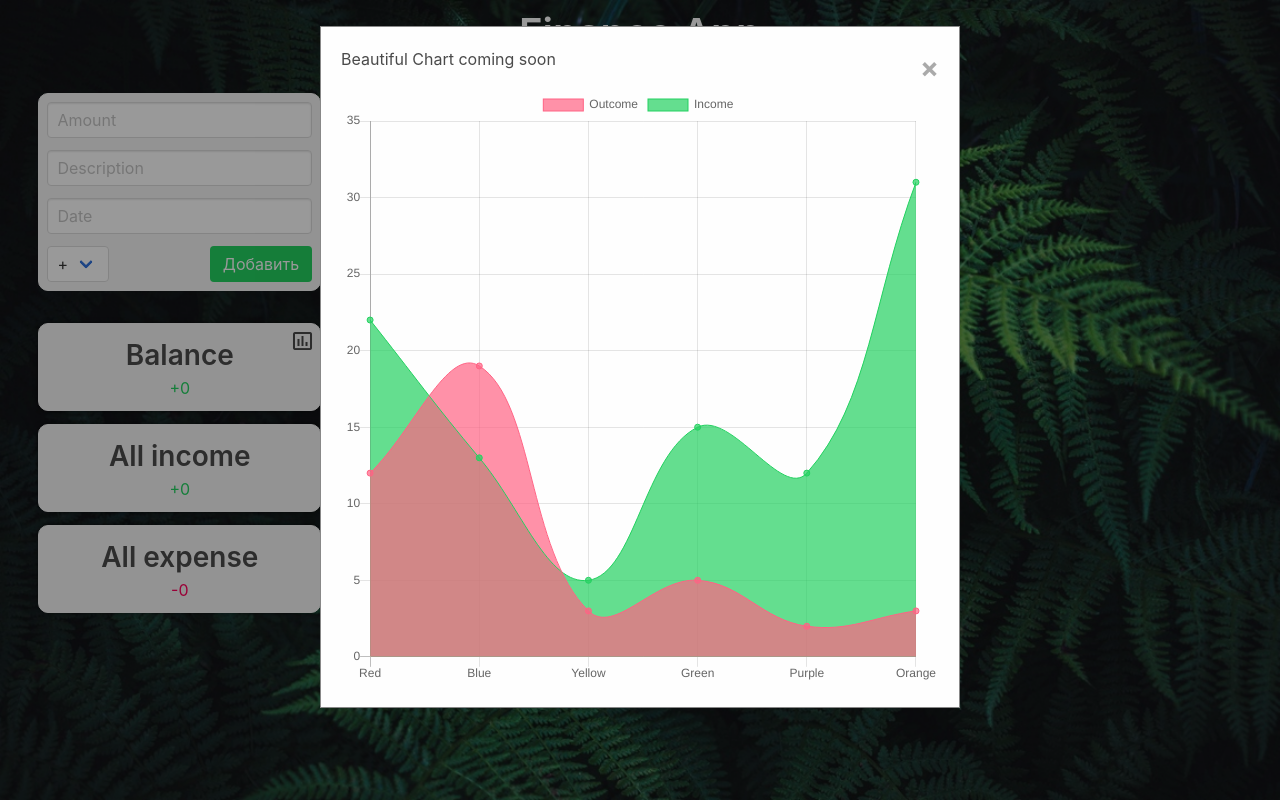
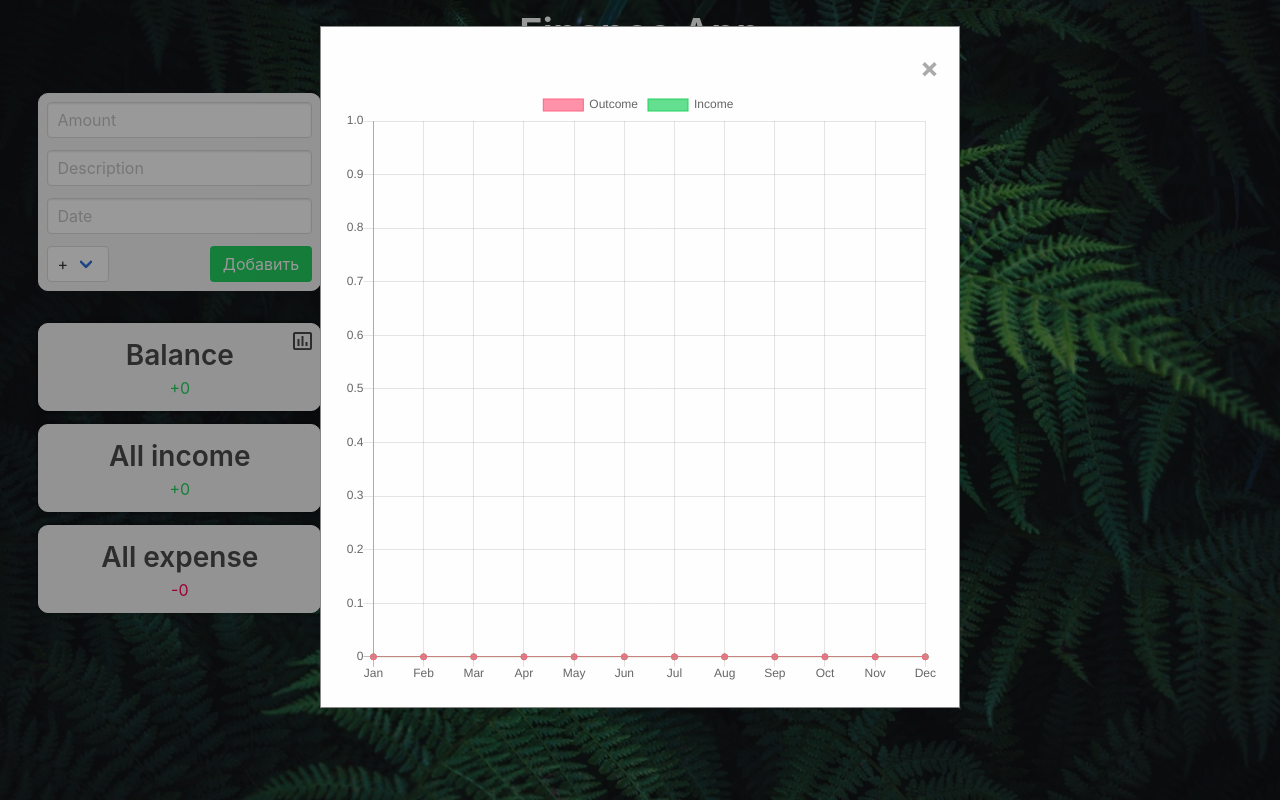
Before and after one commit to vladegorov11/finance_app_js, a website built with webpack: page public/index.html in a window 1280 px wide. Both pictures are taken after a click on the icon "insert_chart_outlined". Built offline with nearby package versions, Linux system fonts and the light colour scheme.

Commit message:
added chart

```diff
--- a/public/index.html
+++ b/public/index.html
@@ -77,7 +77,6 @@
     <div id="modal" class="modal">
       <div class="modal-content">
         <span class="close" id='close'>&times;</span>
-        <p>Beautiful Chart  coming soon</p>
         <canvas id="myChart" width="400" height="400"></canvas>
       </div>
     </div>
--- a/src/controllers/chartController.js
+++ b/src/controllers/chartController.js
@@ -2,7 +2,6 @@ class ChartController {
     constructor(model, view) {
         this.model = model;
         this.view = view;
-
         view.on('chartCreate', this.createChart.bind(this));
     }
 
--- a/src/helpers/chartHelper.js
+++ b/src/helpers/chartHelper.js
@@ -1,18 +1,20 @@
 export default function craeteChart(ctx, items) {
-  groupDate(items)
+  console.log(items, 'old items ');
+  const data = groupDate(items)
+
   var myChart = new Chart(ctx, {
       type: 'line',
       data: {
-          labels: ["Red", "Blue", "Yellow", "Green", "Purple", "Orange"],
+          labels: ['Jan', 'Feb', 'Mar', 'Apr', 'May', 'Jun', 'Jul', 'Aug', 'Sep', 'Oct', 'Nov', 'Dec'],
           datasets: [{
               label: 'Outcome',
-              data: [12, 19, 3, 5, 2, 3],
+              data: data.outcome,
               backgroundColor: 'rgba(255, 99, 132, 0.7)',
               borderColor: 'rgba(255, 99, 132, 1)',
               borderWidth: 1
           }, {
             label: 'Income ',
-            data: [22, 13, 5, 15, 12, 31],
+            data: data.income,
             backgroundColor: 'rgba(35, 209, 96, 0.7)',
             borderColor: 'rgba(35, 209, 96, 1)',
             borderWidth: 1
@@ -32,9 +34,24 @@ export default function craeteChart(ctx, items) {
 }
 
 function groupDate(items) {
-    items.map( item => {
-      item.date = new Date(item.date)
+
+  const chartItems =  items.map( item => {
+      item.month = new Date(item.date).getMonth()
+      return item
     })
 
-    console.log(items);
+  const inCome = chartItems.filter(item => item.type == '+')
+  const outCome = chartItems.filter(item => item.type == '-')
+  const inComeArray = new Array(12).fill(0)
+  const outComeArray = new Array(12).fill(0)
+
+  inCome.forEach(item => {
+    inComeArray[item.month] += +item.amount
+  })
+
+  outCome.forEach(item => {
+    outComeArray[item.month] += +item.amount
+  })
+  return {income: inComeArray, outcome: outComeArray}
+
 }
--- a/src/models/model.js
+++ b/src/models/model.js
@@ -5,6 +5,7 @@ class Model extends EventEmitter {
         super();
 
         this.items = items;
+        console.log(this.items);
     }
 
     getItem(id) {
```
